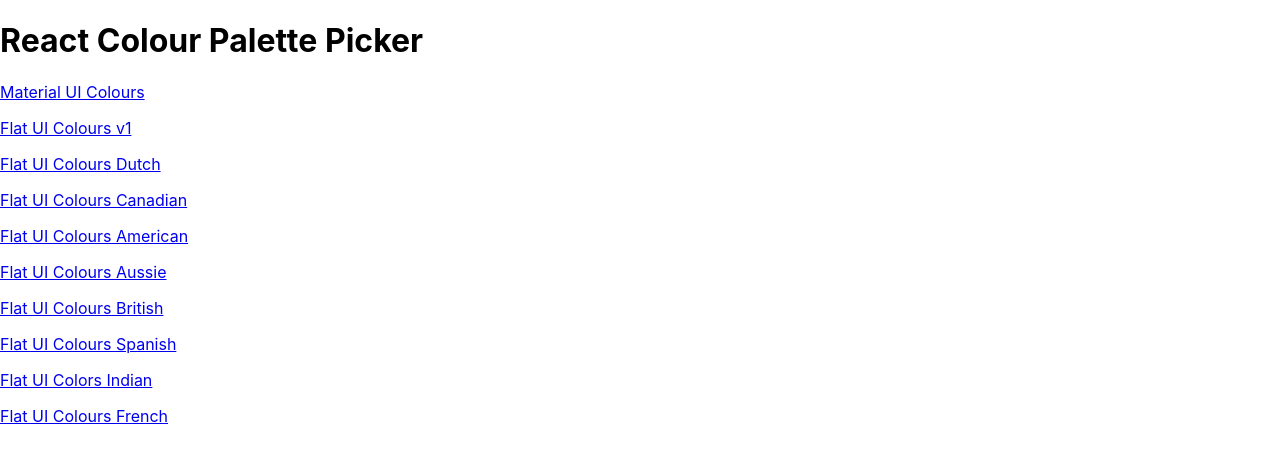
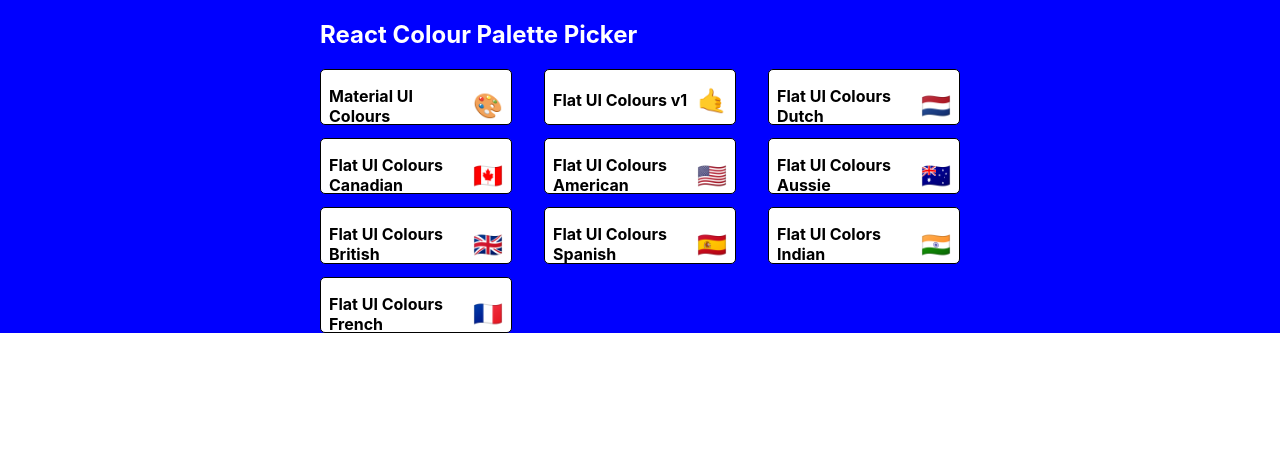
Before and after one commit to JoshuaKaluski/colour-palette-picker, a React (Create React App) app: page / in a window 1280 px wide. Shown: the top 460 px of the page. Built offline with nearby package versions, Linux system fonts and the light colour scheme.

Commit message:
Started styling PaletteList.

```diff
--- a/package.json
+++ b/package.json
@@ -5,6 +5,7 @@
   "dependencies": {
     "@material-ui/core": "^4.0.2",
     "@material-ui/icons": "^4.0.1",
+    "@material-ui/styles": "^4.0.2",
     "chroma-js": "^2.0.3",
     "rc-slider": "^8.6.12",
     "react": "^16.8.6",
--- /dev/null
+++ b/src/MiniPalette.js
@@ -0,0 +1,46 @@
+import React from 'react';
+import {withStyles} from "@material-ui/styles";
+
+const styles = {
+  root: {
+    backgroundColor: 'white',
+    borderRadius: '5px',
+    border: '1px solid black',
+    padding: '0.5rem',
+    position: 'relative',
+    overflow: "hidden",
+    "&:hover": {
+      cursor: 'pointer'
+    }
+  },
+  colours: {
+    backgroundColor: 'grey',
+  },
+  title: {
+    display: 'flex',
+    justifyContent: 'space-between',
+    alignItems: 'center',
+    margin: '0',
+    color: 'black',
+    paddingTop: '0.5rem',
+    fontSize: '1rem',
+    position: 'relative'
+  },
+  emoji: {
+    marginLeft: '0.5rem',
+    fontSize: '1.5rem'
+  }
+};
+
+function MiniPalette(props) {
+  const {classes, paletteName, emoji} = props;
+
+  return (
+    <div className={classes.root}>
+      <div className={classes.colours}/>
+      <h5 className={classes.title}>{paletteName} <span className={classes.emoji}>{emoji}</span></h5>
+    </div>
+  )
+}
+
+export default withStyles(styles)(MiniPalette);
--- a/src/PaletteList.js
+++ b/src/PaletteList.js
@@ -1,21 +1,58 @@
 import React, {Component} from 'react';
-import {Link} from "react-router-dom";
+import {withStyles} from "@material-ui/styles";
+import MiniPalette from './MiniPalette';
+
+const styles = {
+  root: {
+    backgroundColor: 'blue',
+    height: '100%',
+    display: 'flex',
+    alignItems: 'flex-start',
+    justifyContent: 'center'
+  },
+  container: {
+    width: '50%',
+    display: 'flex',
+    alignItems: 'flex-start',
+    flexDirection: 'column',
+    flexWrap: 'wrap'
+  },
+  nav: {
+    display: 'flex',
+    width: '100%',
+    justifyContent: 'space-between',
+    color: 'white'
+  },
+  palettes: {
+    boxSizing: 'border-box',
+    width: '100%',
+    display: 'grid',
+    gridTemplateColumns: 'repeat(3, 30%)',
+    gridGap: '5%'
+  }
+};
 
 class PaletteList extends Component {
   render() {
-    const {palettes} = this.props;
+    //Object destructuring of props
+    const {palettes, classes} = this.props;
 
     return (
-      <div>
-        <h1>React Colour Palette Picker</h1>
-        {palettes.map(palette => (
-          <p>
-            <Link to={`/palette/${palette.id}`}>{palette.paletteName}</Link>
-          </p>
-        ))}
+      <div className={classes.root}>
+        <div className={classes.container}>
+          <nav className={classes.nav}>
+            <h1>React Colour Palette Picker</h1>
+          </nav>
+          <div className={classes.palettes}>
+            {palettes.map(palette => (
+              <MiniPalette {...palette} />
+            ))}
+          </div>
+        </div>
+
       </div>
     )
   }
 }
 
-export default PaletteList;
+export default withStyles(styles)(PaletteList);
--- a/src/seedPalettes.js
+++ b/src/seedPalettes.js
@@ -82,7 +82,7 @@
     {
         paletteName: "Flat UI Colours Canadian",
         id: "flat-ui-colours-canadian",
-        emoji: "🇳🇱",
+        emoji: "🇨🇦️",
         colours: [
             { name: "LavenderRose", colour: "#ff9ff3" },
             { name: "GoldenTainoi", colour: "#feca57" },
```
